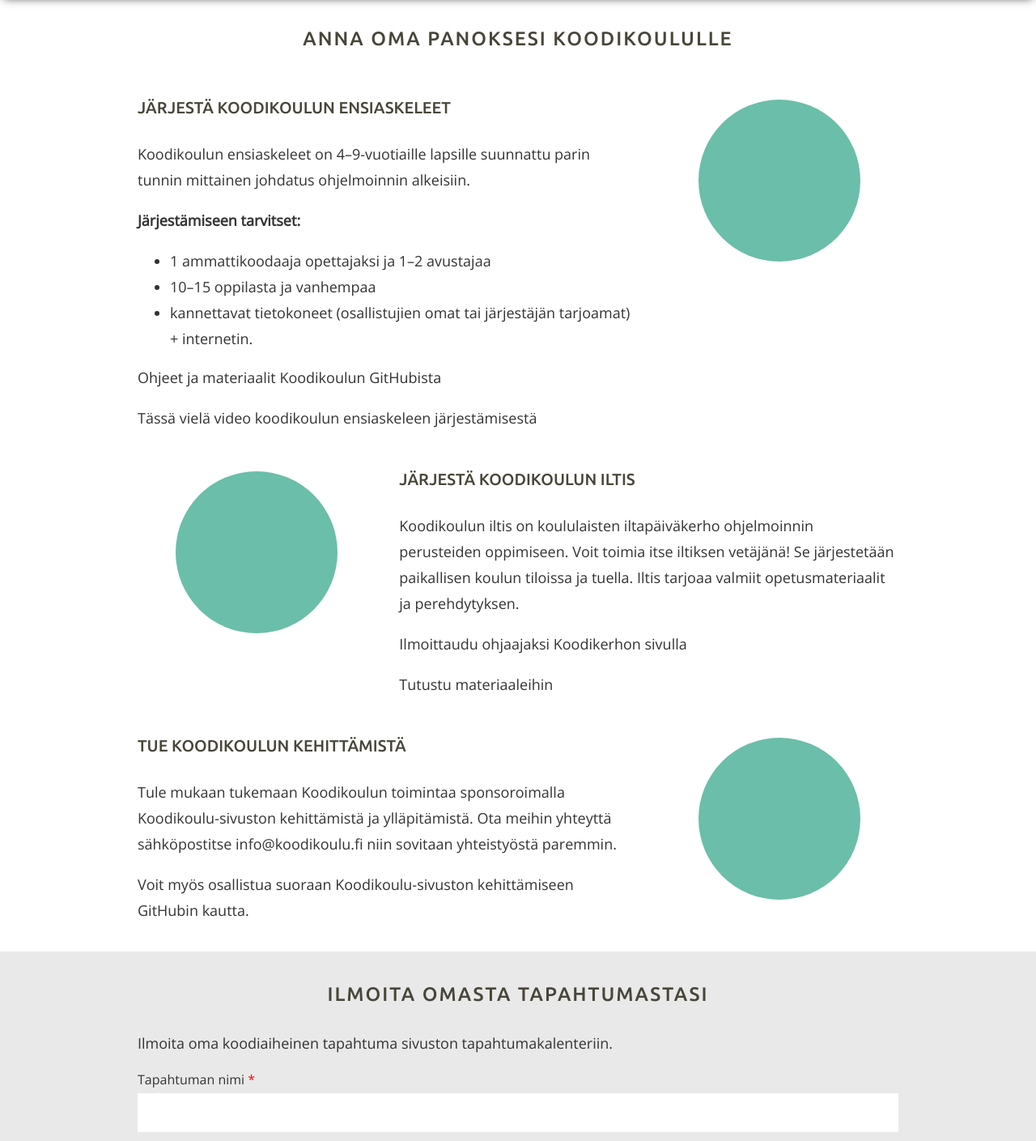
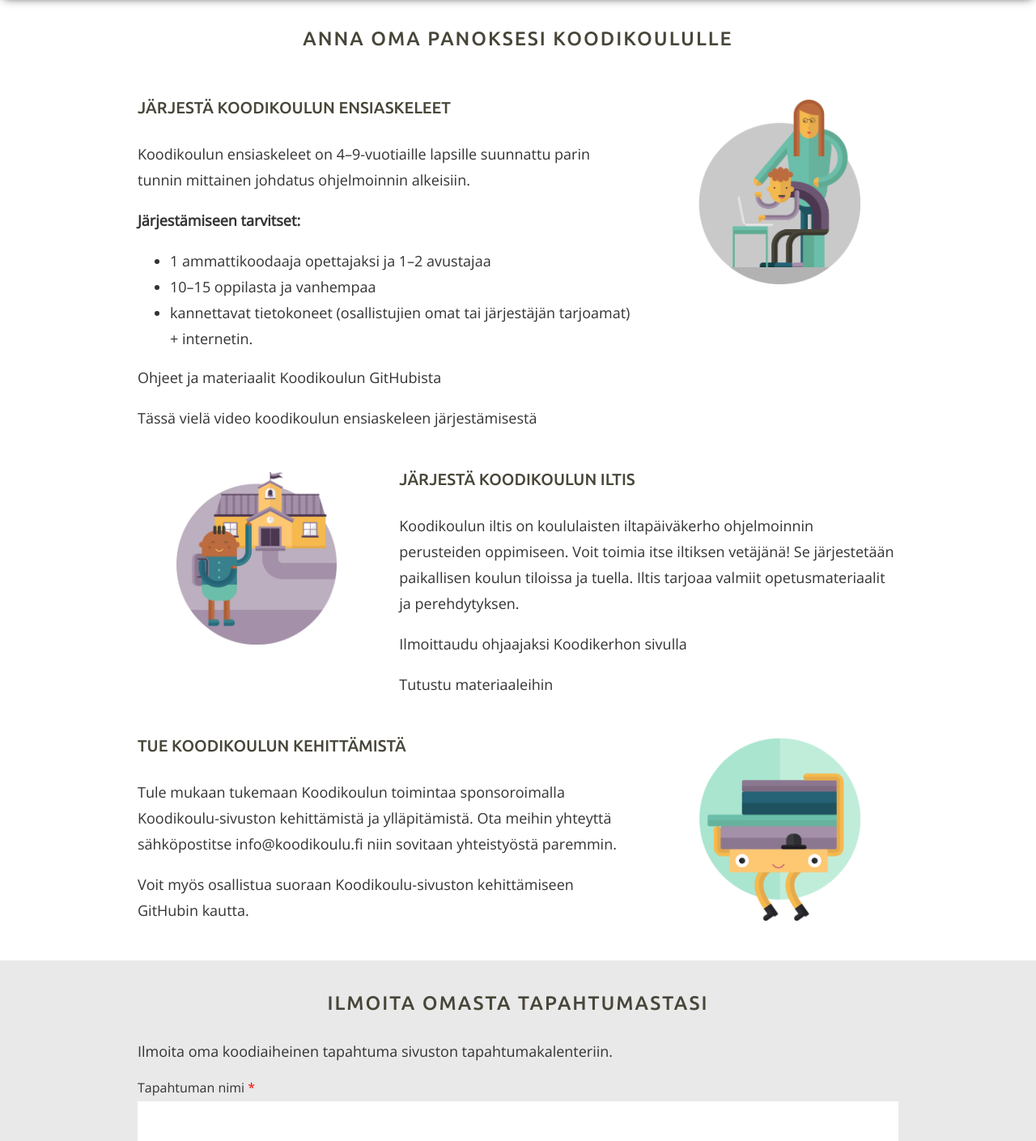
Before and after one commit to koodikoulu/koodikoulu.fi, a Django app: page /organize/ in a window 1280 px wide. Shown: the part 115-1524 px from the top of the page at 81% size. Run offline with Django 3.2, Linux system fonts and the light colour scheme; the visitor is signed in with stand-in values (Sample User, id 1); some libraries are stand-ins or nearby versions.

Commit message:
Organize page gfx.

```diff
--- a/static/css/main.css
+++ b/static/css/main.css
@@ -612,10 +612,7 @@
 }
 
 .picture {
-    background: #6bbea9;;
-    border-radius: 1000px;
     width: 200px;
-    height: 200px;
     margin: 2em auto;
 }
 
--- a/web/templates/organize/organize.html
+++ b/web/templates/organize/organize.html
@@ -18,7 +18,10 @@
   <div class="container">
     <h2>Anna oma panoksesi koodikoululle</h2>
     <div class="row">
-      <div class="col-md-8">
+      <div class="col-md-4 text-center col-lg-push-8">
+        <img src="/static/media/organize1.png" class="picture">
+      </div>
+      <div class="col-md-8 col-lg-pull-4">
         <h3>Järjestä koodikoulun ensiaskeleet</h3>
 
         <p>Koodikoulun ensiaskeleet on 4–9-vuotiaille lapsille suunnattu parin tunnin mittainen johdatus ohjelmoinnin alkeisiin.</p>
@@ -33,13 +36,10 @@
         <p><a href="https://github.com/koodikoulu/koodikoulu" target="_blank">Ohjeet ja materiaalit Koodikoulun GitHubista</a></p>
         <p><a href="https://vimeo.com/86706312" target="_blank">Tässä vielä video koodikoulun ensiaskeleen järjestämisestä</a></p>
       </div>
-      <div class="col-md-4 hidden-xs hidden-sm">
-        <div class="picture"></div>
-      </div>
     </div>
     <div class="row">
-      <div class="col-md-4 hidden-xs">
-        <div class="picture"></div>
+      <div class="col-md-4 text-center">
+        <img src="/static/media/organize2.png" class="picture">
       </div>
       <div class="col-md-8">
         <h3>Järjestä koodikoulun iltis</h3>
@@ -51,13 +51,13 @@
       </div>
     </div>
     <div class="row">
-      <div class="col-md-8">
+      <div class="col-md-4 text-center col-lg-push-8">
+        <img src="/static/media/organize3.png" class="picture">
+      </div>
+      <div class="col-md-8 col-lg-pull-4">
         <h3>Tue Koodikoulun kehittämistä</h3>
         <p>Tule mukaan tukemaan Koodikoulun toimintaa sponsoroimalla Koodikoulu-sivuston kehittämistä ja ylläpitämistä. Ota meihin yhteyttä sähköpostitse <a href="mailto:info@koodikoulu.fi">info@koodikoulu.fi</a> niin sovitaan yhteistyöstä paremmin.</p>
         <p>Voit myös osallistua suoraan Koodikoulu-sivuston kehittämiseen <a href="https://github.com/koodikoulu/koodikoulu.fi" target="_blank">GitHubin kautta.</a></p>
-      </div>
-      <div class="col-md-4 hidden-xs">
-        <div class="picture"></div>
       </div>
     </div>
   </div>
```
Also changed, not shown: static/media/organize1.png (added), static/media/organize2.png (added), static/media/organize3.png (added).
